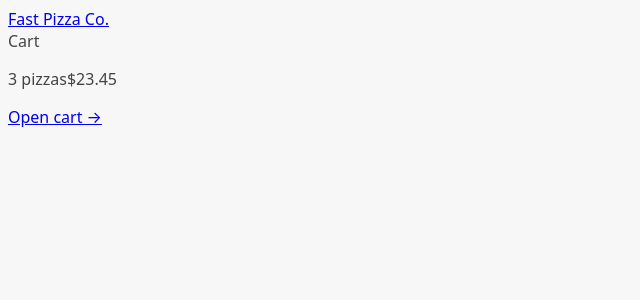
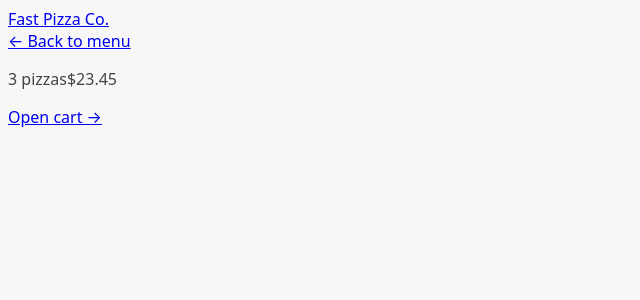
Before and after one commit to kazblacktopp/fast-react-pizza, a React (Vite) app: page /cart in a window 1280 px wide. Shown: the top 300 px of the page, without its empty margins (0-640 px from the left). Built offline with nearby package versions, Linux system fonts and the light colour scheme.

Commit message:
Add link to Menu component

```diff
--- a/src/features/cart/Cart.jsx
+++ b/src/features/cart/Cart.jsx
@@ -1,3 +1,9 @@
+import { Link } from 'react-router-dom';
+
 export default function Cart() {
-	return <div>Cart</div>;
+	return (
+		<div>
+			<Link to="/menu">&larr; Back to menu</Link>
+		</div>
+	);
 }
```
